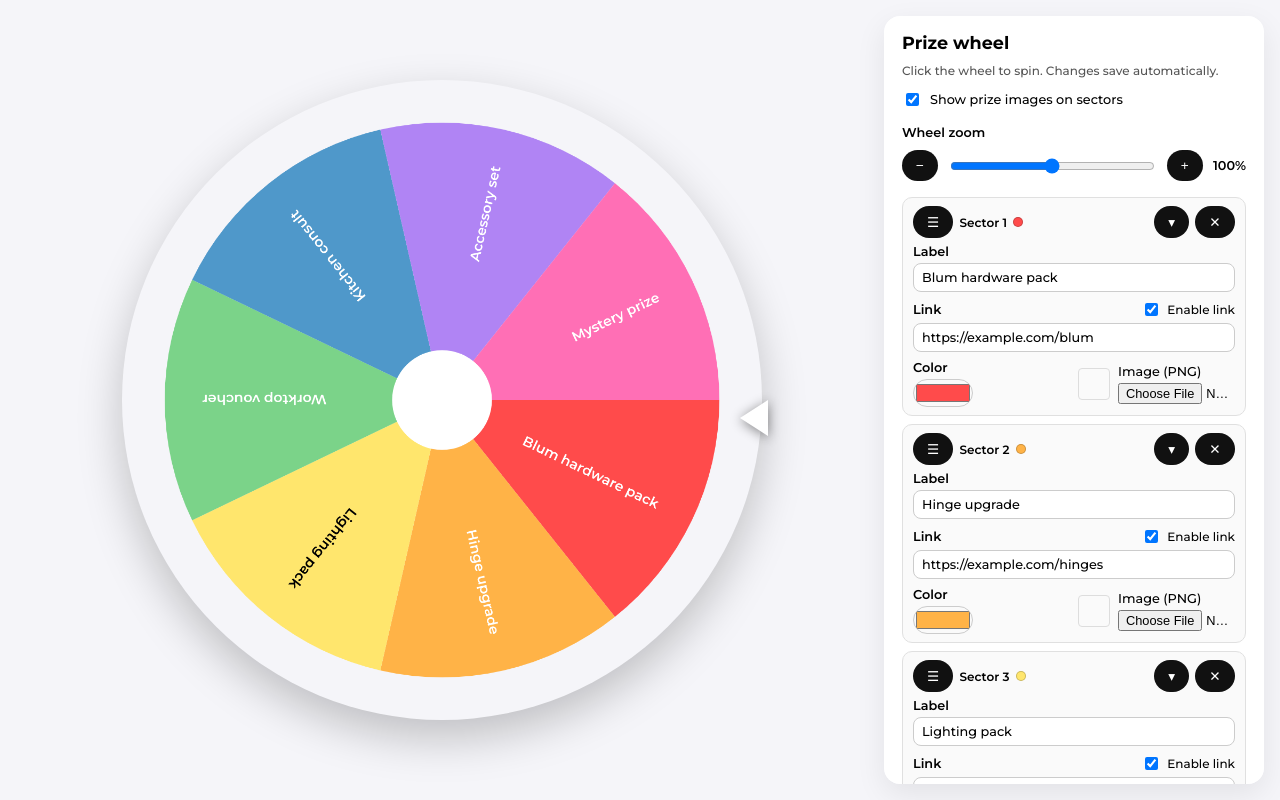
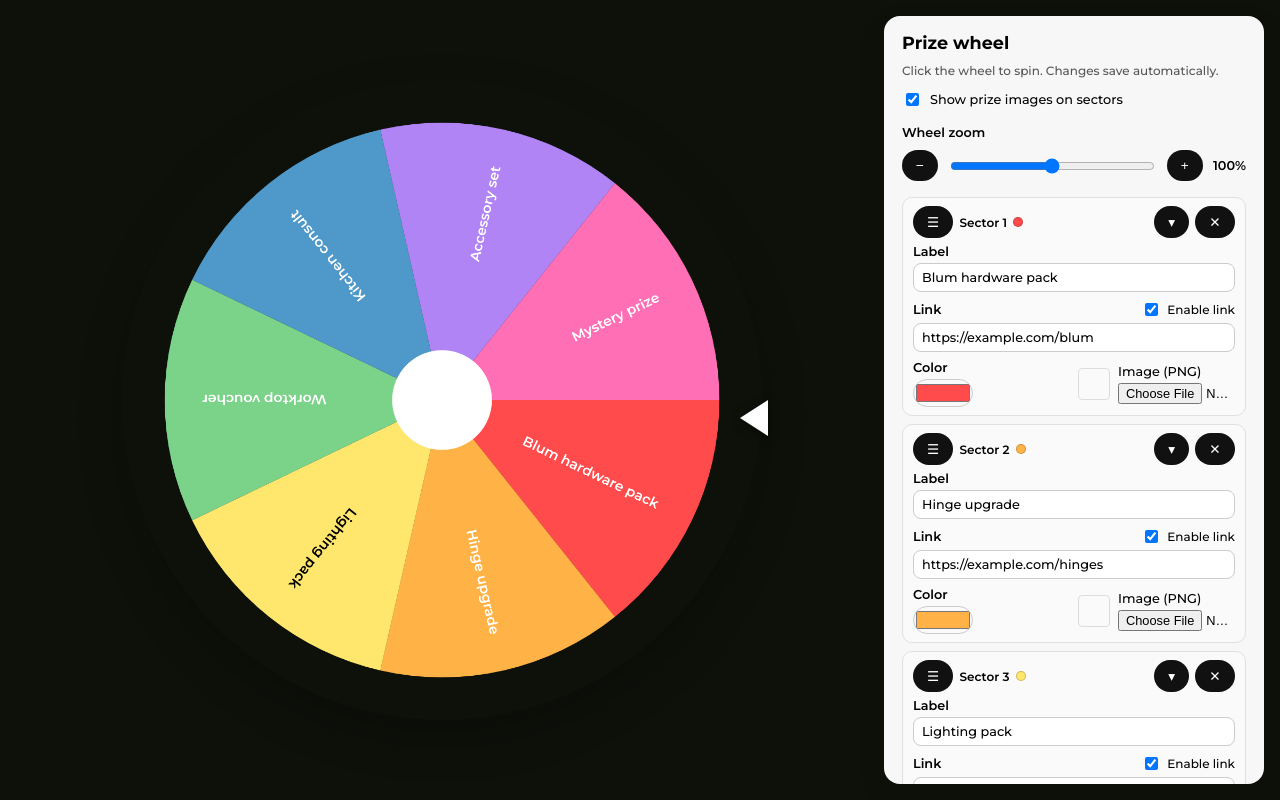
Before and after one commit to syrnikov/spinthewheel, a plain HTML site: page index.html in a window 1280 px wide. Drawn offline with Linux system fonts and the light colour scheme.

Commit message:
Update index.html

```diff
--- a/index.html
+++ b/index.html
@@ -15,7 +15,7 @@
       margin: 0;
       height: 100%;
       font-family: "Montserrat", system-ui, -apple-system, BlinkMacSystemFont, "Segoe UI", sans-serif;
-      background: #f5f5f9;
+      background: #0e100a;
     }
 
     body {
```
